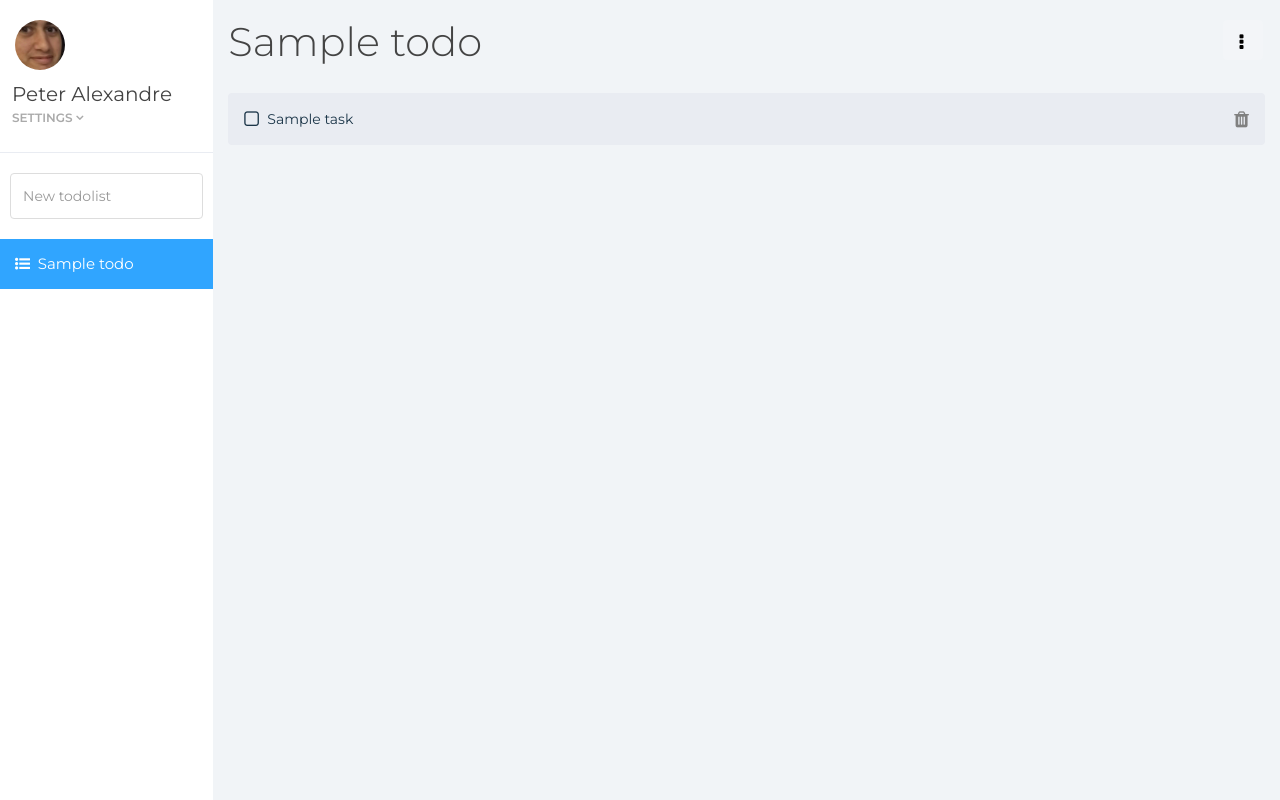
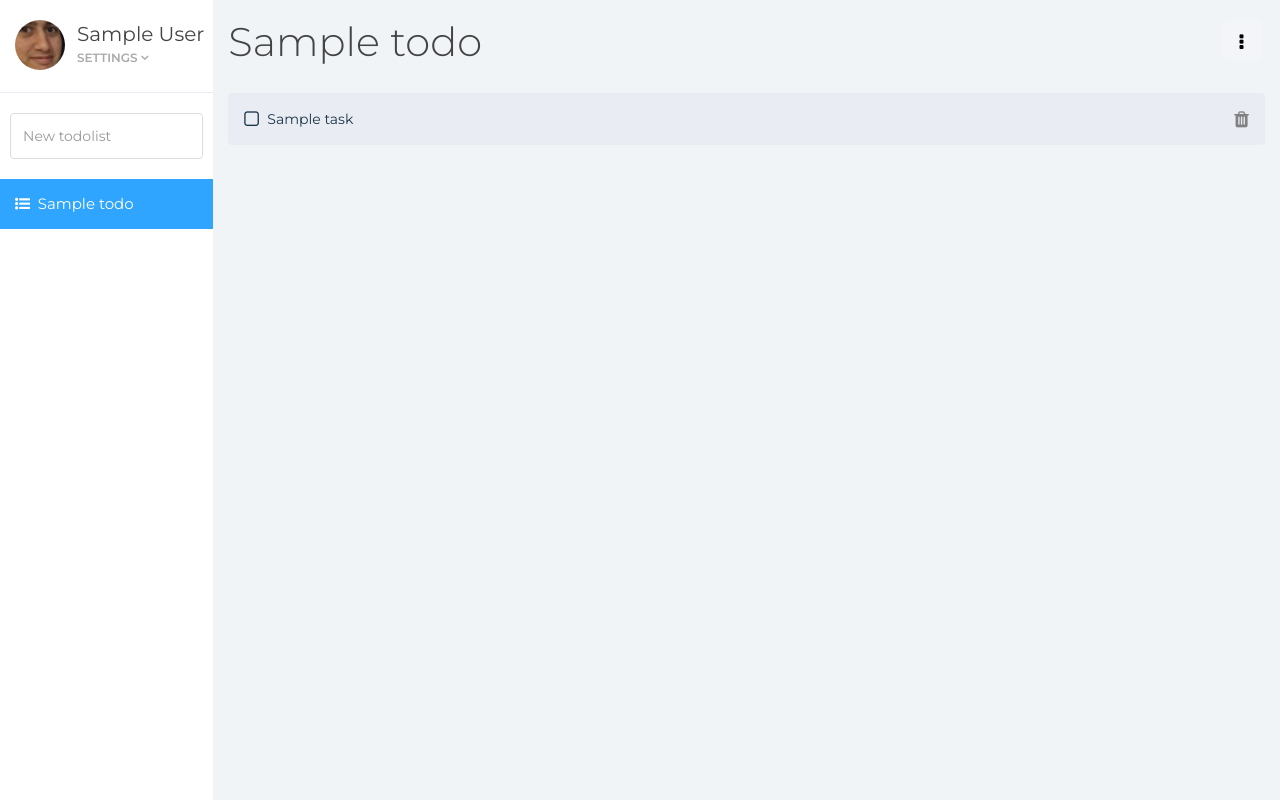
Before and after one commit to PeterAlexandre/justdoit, a Django app: page /todolist/todo/1/ in a window 1280 px wide. Run offline with Django 3.2, Linux system fonts and the light colour scheme; a user stored in the database is signed in; tables that the repository leaves empty hold one stand-in row (values such as "Sample post"); some libraries are stand-ins or nearby versions.

Commit message:
Add user name in templates

```diff
--- a/justdoit/todolist/views.py
+++ b/justdoit/todolist/views.py
@@ -21,7 +21,7 @@
 # ToDo View
 class ToDoDetailView(LoginRequiredMixin, DetailView):
     model = ToDo
-    template_name = 'todolist/detail.html'
+    template_name = 'todolist/todo_detail.html'
     context_object_name = 'todo'
 
     def get_context_data(self, **kwargs):
--- a/templates/components/sidebar.html
+++ b/templates/components/sidebar.html
@@ -6,7 +6,11 @@
             <img src="{% static 'img/profile.png' %}" class="img-responsive" alt="">
         </div>
         <div class="profile-usertitle">
-            <div class="profile-usertitle-name">Peter Alexandre</div>
+        {% if user.first_name %}
+            <div class="profile-usertitle-name">{{ user.first_name }} {{ user.last_name}}</div>
+        {% else %}
+            <div class="profile-usertitle-name">User {{ user.pk }}</div>
+        {% endif %}
             <div class="profile-usertitle-status">
                 Settings
                 <span data-toggle="collapse" href="#logout" class="collapsed dropdown-icon"></span>
--- a/templates/todolist/detail.html
+++ b/templates/todolist/todo_detail.html
@@ -26,8 +26,8 @@
         </div>
     {% endfor %}
 
-    {% include 'todolist/delete.html' %}
+    {% include 'todolist/todo_delete.html' %}
 
-    {% include 'todolist/update.html' %}
+    {% include 'todolist/todo_update.html' %}
 
 {% endblock %}
--- a/templates/todolist/update.html
+++ b/templates/todolist/todo_update.html
@@ -17,7 +17,7 @@
             </form>
             <div class="modal-footer">
                 <button type="button" class="btn btn-default" data-dismiss="modal">Cancel</button>
-                <button class="btn btn-primary" form="updateTodolistForm" >Save</button>
+                <button class="btn btn-primary" form="updateTodolistForm">Save</button>
             </div>
         </div>
     </div>
```
Also changed, not shown: templates/todolist/todo_delete.html (renamed from templates/todolist/delete.html).
